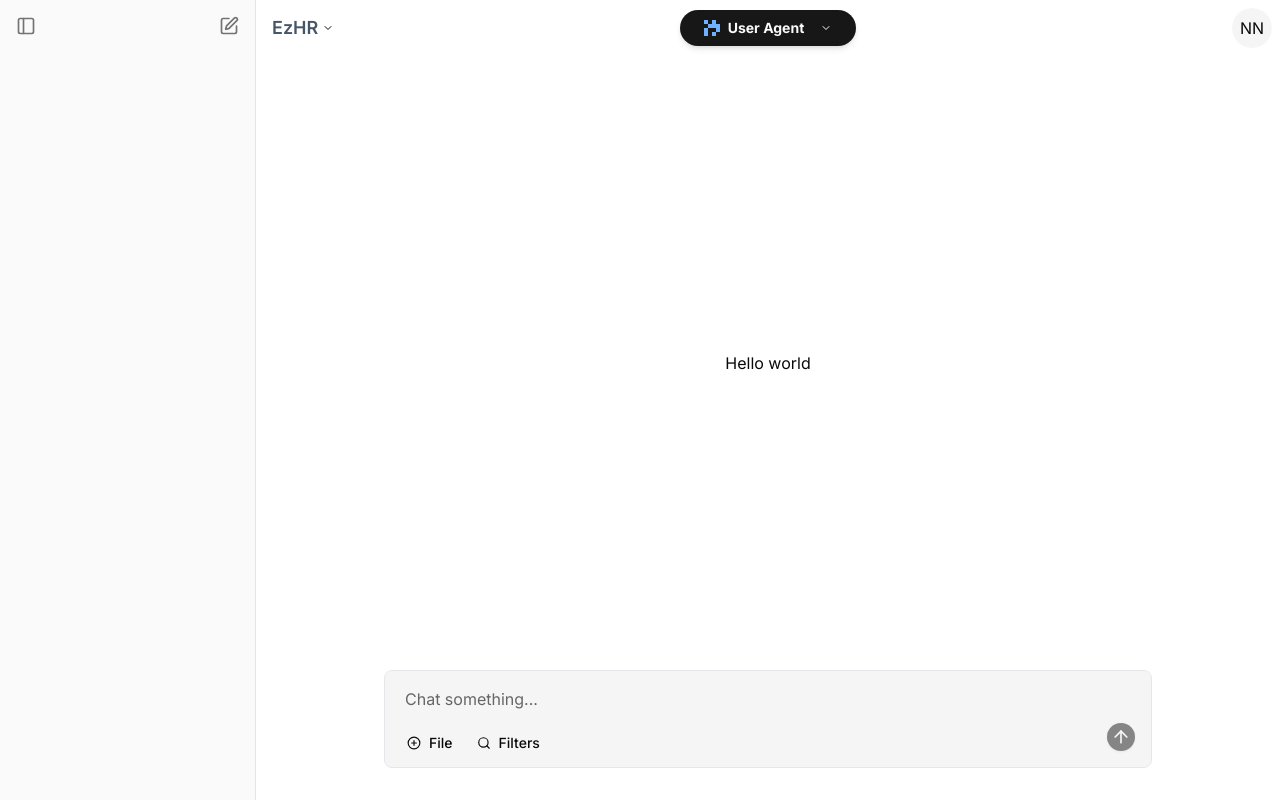
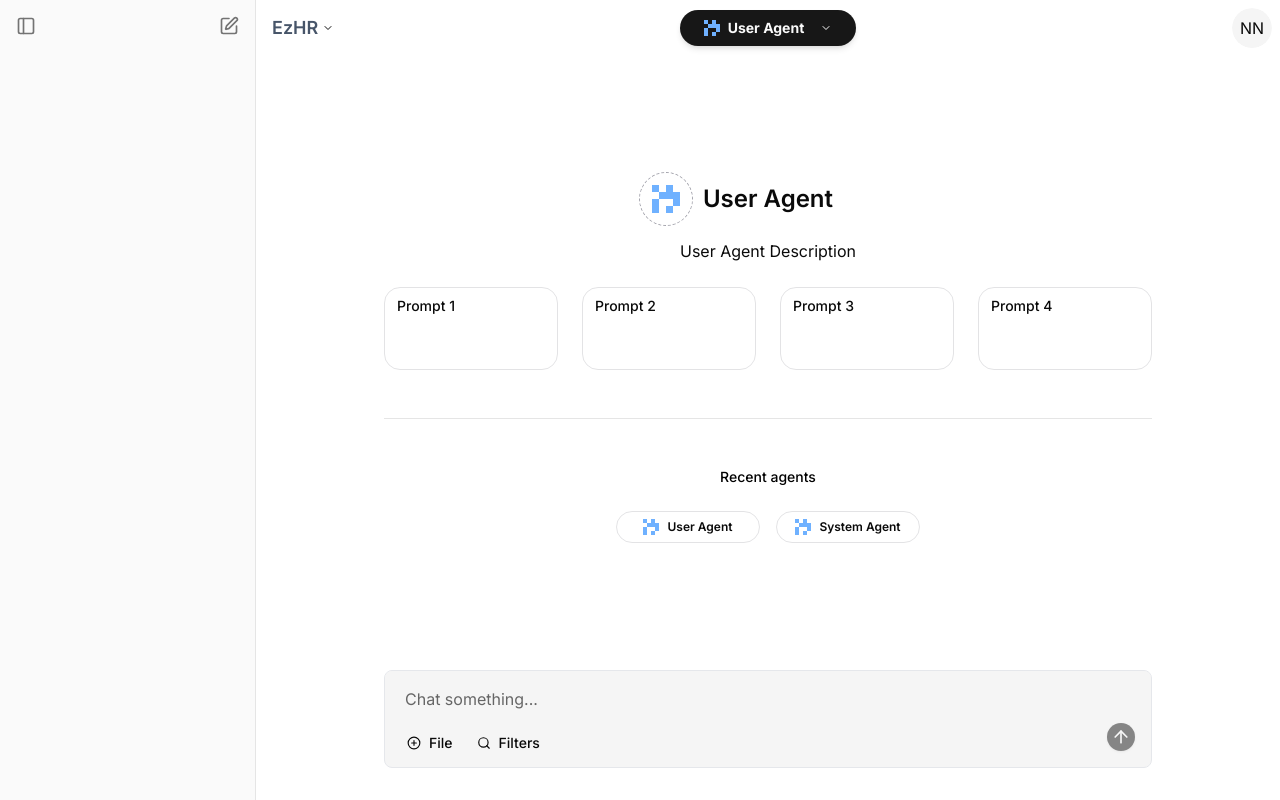
Before and after one commit to TinhHoaSolutions-EzHR/chatbot, a Next.js app in the folder chatbot-core/frontend-v2/: page / in a window 1280 px wide. Built offline with nearby package versions, Linux system fonts and the light colour scheme.

Commit message:
feat(frontend): create new chat component

```diff
--- a/chatbot-core/frontend-v2/src/components/temp-chat-model-icon.tsx
+++ b/chatbot-core/frontend-v2/src/components/temp-chat-model-icon.tsx
@@ -2,11 +2,12 @@ import { FC } from 'react';
 
 interface ITempChatModelIconProps {
   className?: string;
+  size?: number;
 }
 
-export const TempChatModelIcon: FC<ITempChatModelIconProps> = ({ className }) => {
+export const TempChatModelIcon: FC<ITempChatModelIconProps> = ({ className, size = 16 }) => {
   return (
-    <svg className={className} width="16" height="16" viewBox="0 0 16 16" xmlns="http://www.w3.org/2000/svg">
+    <svg className={className} width={size} height={size} viewBox="0 0 16 16" xmlns="http://www.w3.org/2000/svg">
       <rect x="0" y="0" width="4" height="4" fill="#6FB1FF"></rect>
       <rect x="8" y="0" width="4" height="4" fill="#6FB1FF"></rect>
       <rect x="4" y="4" width="4" height="4" fill="#6FB1FF"></rect>
--- /dev/null
+++ b/chatbot-core/frontend-v2/src/views/chat-page/agent-prompts.tsx
@@ -0,0 +1,45 @@
+import { FC } from 'react';
+
+import { Button } from '@/components/ui/button';
+import { Skeleton } from '@/components/ui/skeleton';
+import { useGetAgent } from '@/hooks/agents/use-get-agent';
+
+interface IAgentPromptsProps {
+  agentId: string;
+}
+
+export const AgentPrompts: FC<IAgentPromptsProps> = ({ agentId }) => {
+  const { data: agentWithPrompts, isPending } = useGetAgent(agentId);
+
+  if (isPending) {
+    return (
+      <div className="grid grid-cols-4 gap-6">
+        {Array.from({ length: 4 }).map((_, index) => (
+          <Skeleton key={index} className="w-full rounded-2xl h-[5.2rem] px-3 py-2" />
+        ))}
+      </div>
+    );
+  }
+
+  const shownPrompts = agentWithPrompts?.prompts.slice(0, 4);
+
+  if (!shownPrompts || shownPrompts.length === 0) {
+    return null;
+  }
+
+  return (
+    <div className="grid grid-cols-4 gap-6">
+      {shownPrompts.length < 4 && <div />}
+      {shownPrompts.map(prompt => (
+        <Button
+          key={prompt.id}
+          variant="ghost"
+          className="w-full rounded-2xl px-3 py-2 justify-normal items-start h-[5.2rem] line-clamp-3 flex border border-solid border-zinc-400/30"
+        >
+          {prompt.name}
+        </Button>
+      ))}
+      {shownPrompts.length < 4 && <div />}
+    </div>
+  );
+};
--- a/chatbot-core/frontend-v2/src/views/chat-page/chat-page.tsx
+++ b/chatbot-core/frontend-v2/src/views/chat-page/chat-page.tsx
@@ -1,15 +1,37 @@
-import { ChatBox } from './chat-box/chat-box';
-import { NewChat } from './new-chat';
+'use client';
+
+import { Loader2 } from 'lucide-react';
+
+import { TempChatModelIcon } from '@/components/temp-chat-model-icon';
+import { Separator } from '@/components/ui/separator';
+import { useGetSelectedAgent } from '@/hooks/agents/use-get-selected-agent';
+
+import { AgentPrompts } from './agent-prompts';
+import { RecentAgents } from './recent-agents';
 
 export default function ChatPage() {
+  const selectedAgent = useGetSelectedAgent();
+
+  if (!selectedAgent) {
+    return <Loader2 size={28} className="animate-spin text-muted-foreground" />;
+  }
+
   return (
-    <div className="relative w-full flex-1 flex flex-col">
-      <div className="absolute inset-0 bottom-[130px] overflow-auto grid place-items-center">
-        <NewChat />
+    <div className="chat-width">
+      <div className="w-full flex justify-center">
+        <h1 className="text-2xl font-semibold relative">
+          {selectedAgent.name}
+          <div className="absolute -left-16 top-1/2 -translate-y-1/2 p-3 rounded-full border border-dashed border-zinc-400">
+            <TempChatModelIcon size={28} />
+          </div>
+        </h1>
       </div>
-      <div className="absolute bottom-0 left-0 right-0 flex justify-center px-4">
-        <ChatBox />
+      <p className="text-center mt-6">{selectedAgent.description}</p>
+      <div className="mt-6 w-full">
+        <AgentPrompts agentId={selectedAgent.id} />
       </div>
+      <Separator className="my-12" />
+      <RecentAgents />
     </div>
   );
 }
--- a/chatbot-core/frontend-v2/src/views/chat-page/new-chat.tsx
+++ /dev/null
@@ -1,17 +0,0 @@
-'use client';
-
-import { Loader2 } from 'lucide-react';
-
-import { useGetAgent } from '@/hooks/agents/use-get-agent';
-import { useGetSelectedAgent } from '@/hooks/agents/use-get-selected-agent';
-
-export const NewChat = () => {
-  const selectedAgent = useGetSelectedAgent();
-  const { data: agentWithPrompts, isPending } = useGetAgent(selectedAgent?.id);
-
-  if (!selectedAgent) {
-    return <Loader2 size={28} className="animate-spin text-muted-foreground" />;
-  }
-
-  return <>Hello world</>;
-};
--- /dev/null
+++ b/chatbot-core/frontend-v2/src/views/chat-page/recent-agents.tsx
@@ -0,0 +1,47 @@
+import { FC } from 'react';
+
+import { TempChatModelIcon } from '@/components/temp-chat-model-icon';
+import { Button } from '@/components/ui/button';
+import { useGetRecentAgents } from '@/hooks/agents/use-get-recent-agents';
+import { useAgentStore } from '@/hooks/stores/use-agent-store';
+import { IAgent } from '@/types/agent';
+
+interface IAgentButtonProps {
+  agent: IAgent;
+}
+
+const AgentButton: FC<IAgentButtonProps> = ({ agent }) => {
+  const { setSelectedAgent } = useAgentStore();
+
+  return (
+    <Button
+      onClick={() => setSelectedAgent(agent)}
+      variant="ghost"
+      className="w-36 px-3 py-[2px] rounded-full border border-zinc-400/30 h-8"
+    >
+      <TempChatModelIcon size={16} />
+      <span className="max-w-[120px] truncate font-semibold text-xs">{agent.name}</span>
+    </Button>
+  );
+};
+
+export const RecentAgents = () => {
+  const { data: recentAgents } = useGetRecentAgents();
+
+  // No need to have loading state since we have enabled loading for getting
+  // selected agent, which is from the same endpoint for recent agents.
+  if (!recentAgents) {
+    return null;
+  }
+
+  return (
+    <div className="flex flex-col items-center gap-6">
+      <h3 className="text-sm text-black font-medium">Recent agents</h3>
+      <div className="flex items-center gap-4">
+        {recentAgents.map(agent => (
+          <AgentButton key={agent.id} agent={agent} />
+        ))}
+      </div>
+    </div>
+  );
+};
--- a/chatbot-core/frontend-v2/src/views/main-layout/main-layout.tsx
+++ b/chatbot-core/frontend-v2/src/views/main-layout/main-layout.tsx
@@ -3,6 +3,7 @@ import { ReactNode } from 'react';
 import { SidebarProvider } from '@/components/ui/sidebar';
 
 import { AppSidebar } from './app-sidebar';
+import { ChatBox } from './chat-box/chat-box';
 import { Navbar } from './navbar/navbar';
 
 type Props = {
@@ -15,7 +16,12 @@ export default function MainLayoutView({ children }: Props) {
       <AppSidebar />
       <main className="w-full h-dvh relative flex flex-col">
         <Navbar />
-        {children}
+        <div className="relative w-full flex-1 flex flex-col">
+          <div className="absolute inset-0 bottom-[130px] overflow-auto grid place-items-center">{children}</div>
+          <div className="absolute bottom-0 left-0 right-0 flex justify-center px-4">
+            <ChatBox />
+          </div>
+        </div>
       </main>
     </SidebarProvider>
   );
```
Also changed, not shown: chatbot-core/frontend-v2/src/views/main-layout/chat-box/auto-height-textarea/auto-height-textarea.module.css (renamed from chatbot-core/frontend-v2/src/views/chat-page/chat-box/auto-height-textarea/auto-height-textarea.module.css), chatbot-core/frontend-v2/src/views/main-layout/chat-box/auto-height-textarea/auto-height-textarea.tsx (renamed from chatbot-core/frontend-v2/src/views/chat-page/chat-box/auto-height-textarea/auto-height-textarea.tsx), chatbot-core/frontend-v2/src/views/main-layout/chat-box/chat-box.tsx (renamed from chatbot-core/frontend-v2/src/views/chat-page/chat-box/chat-box.tsx), 1 other file (tests, documents, lock files or other folders).
